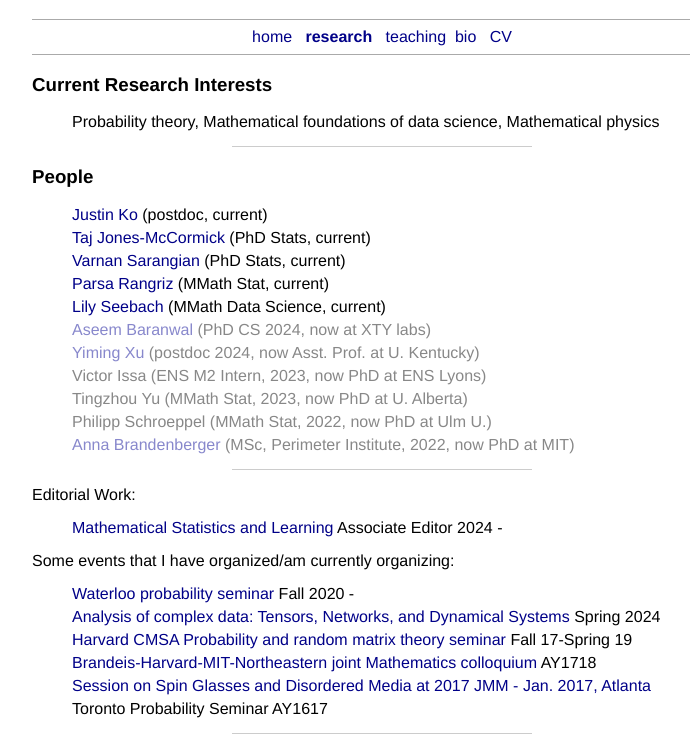
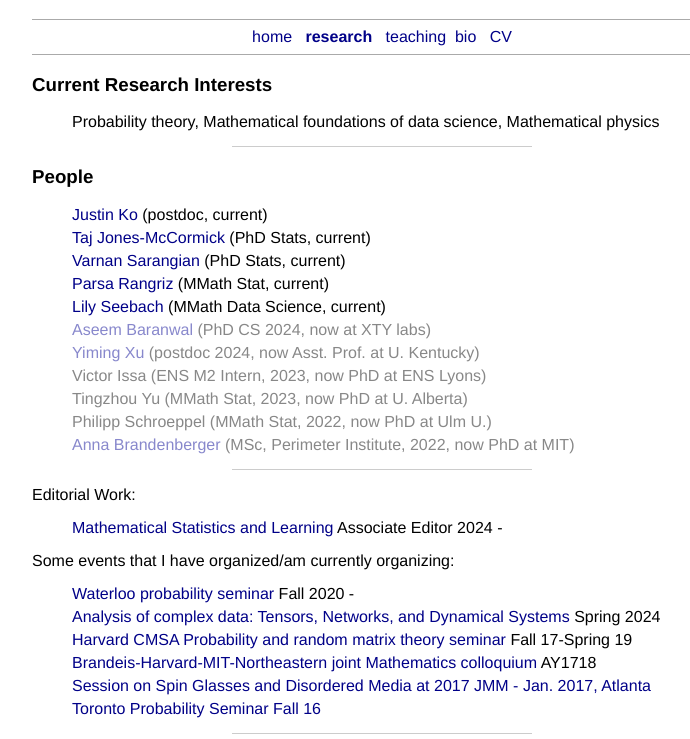
Before and after one commit to aukosh/aukosh.github.io, a plain HTML site: page research.html in a window 1280 px wide. Shown: the part 61-800 px from the top of the page, without its empty margins (282-972 px from the left). Drawn offline with Linux system fonts and the light colour scheme.

Commit message:
cleaning

```diff
--- a/research.html
+++ b/research.html
@@ -115,7 +115,7 @@ s.com/ga.js';
 		<li><a href="http://cmsa.fas.harvard.edu/rm-and-pt/"> Harvard CMSA Probability and random matrix theory seminar </a> Fall 17-Spring 19</li>
 		<li> <a href="https://web.northeastern.edu/iloseu/bhmn/colloquium.html"> Brandeis-Harvard-MIT-Northeastern joint Mathematics colloquium </a> AY1718</li>
 		<li><a href="http://jointmathematicsmeetings.org/jmm">Session on Spin Glasses and Disordered Media at 2017 JMM - Jan. 2017, Atlanta </a> </li>
-		<li>Toronto Probability Seminar AY1617 </li>
+		<li> <a href="http://www.fields.utoronto.ca/activities/16-17/to-probability">Toronto Probability Seminar Fall 16 </a></li>
 		</ul>
 	</section>
 <!--    <section id="pubs">-->
```
